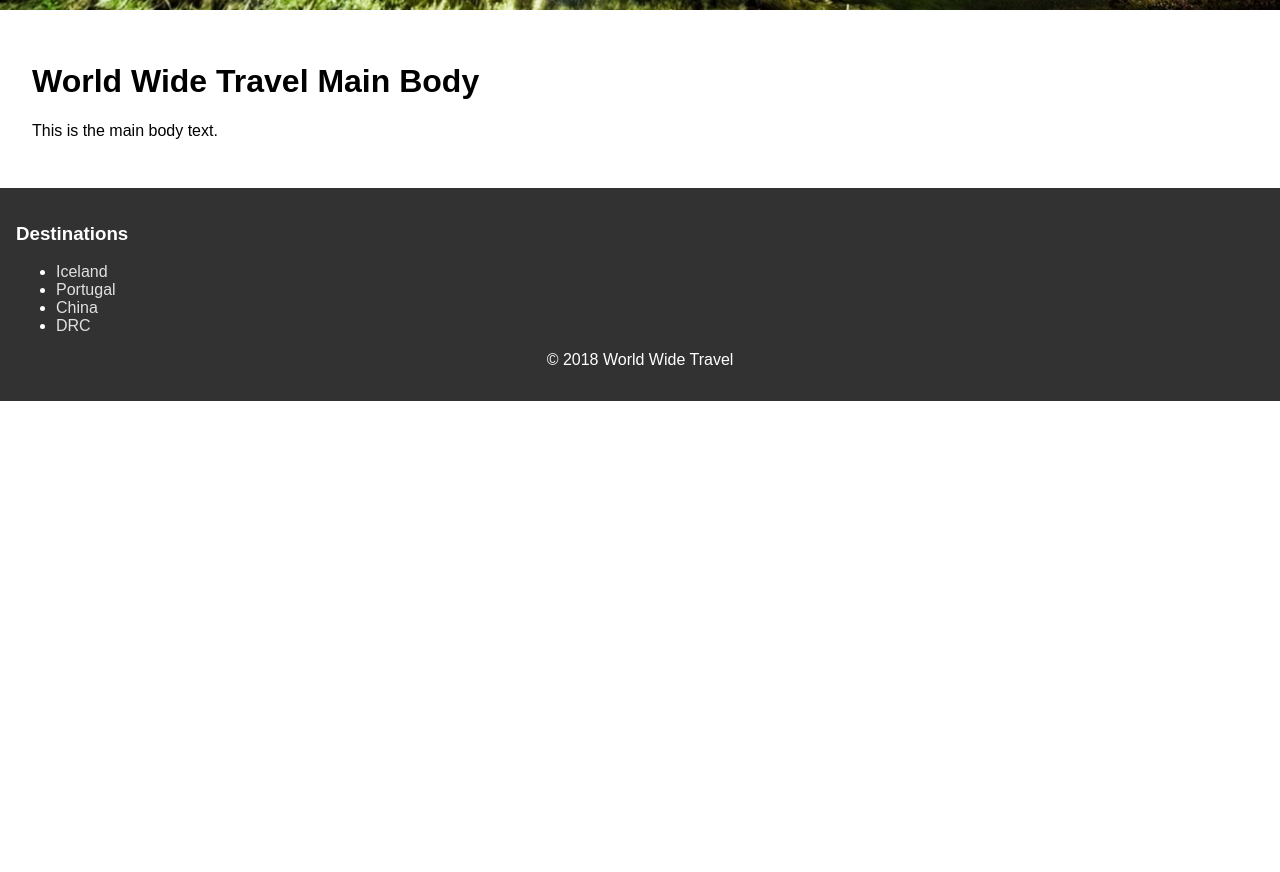
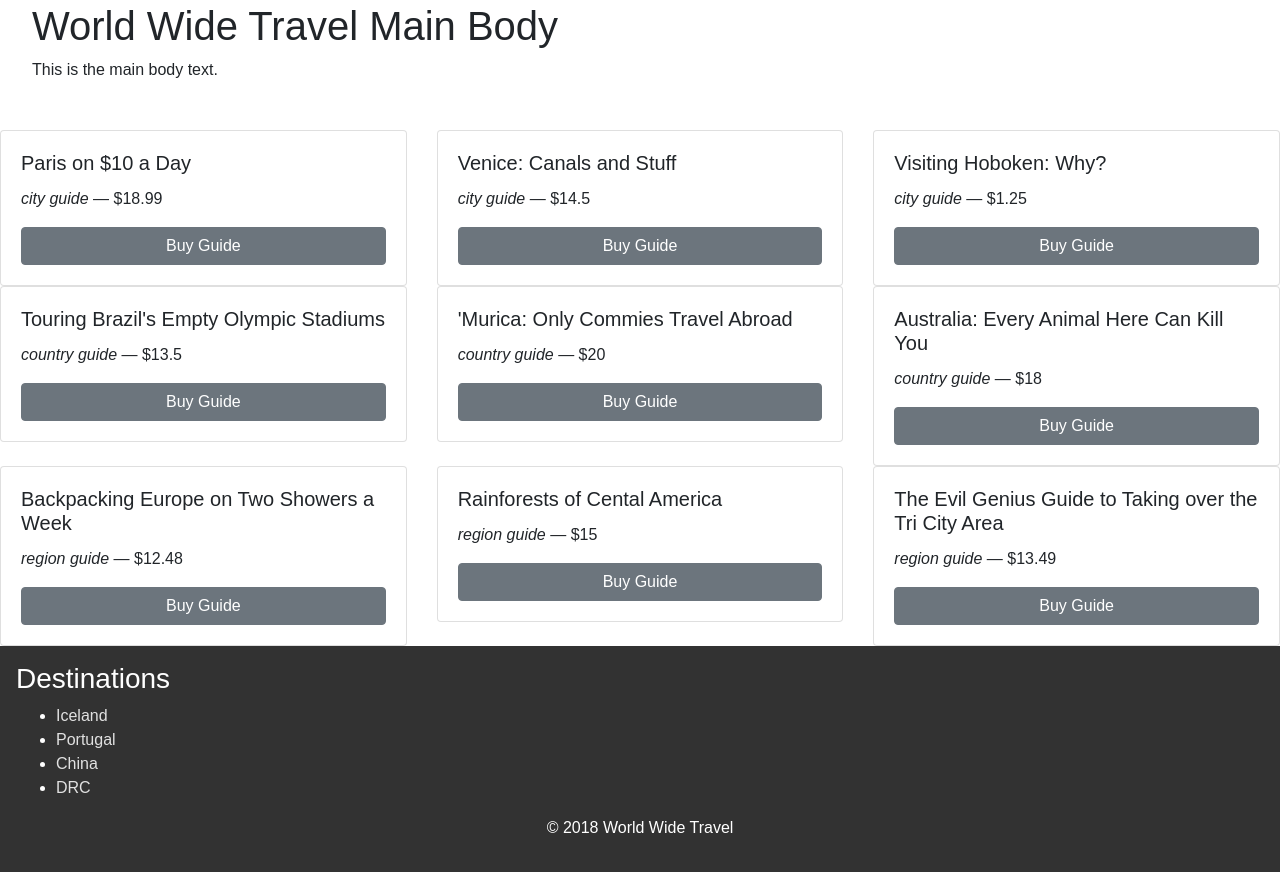
Before and after one commit to melissawheatley/wide-world-travel, a React (Create React App) app: page / in a window 1280 px wide. Shown: the part 880-1752 px from the top of the page. Before the commit the page ends 1281 px from the top, so only its background shows below. Built offline with nearby package versions, Linux system fonts and the light colour scheme.

Commit message:
added reactstrap, deleted serviceworker, added guidebooks module for displaying books in cards

```diff
--- a/package.json
+++ b/package.json
@@ -3,9 +3,11 @@
   "version": "0.1.0",
   "private": true,
   "dependencies": {
+    "bootstrap": "^4.0.0",
     "react": "^16.3.1",
     "react-dom": "^16.3.1",
-    "react-scripts": "1.1.4"
+    "react-scripts": "1.1.4",
+    "reactstrap": "^5.0.0-beta.3"
   },
   "scripts": {
     "start": "react-scripts start",
--- a/src/App.js
+++ b/src/App.js
@@ -3,24 +3,31 @@ import './App.css';
 import Header from './Header';
 import Main from './Main-body';
 import PrettyPhoto from './img/ICELAND.jpg';
+import Guides from './Guides';
 import Footer from './Footer';
+
+
 
 const destinations = [
   {
     url :"#",
-    name : "Iceland"
+    name : "Iceland",
+    key : 1
   },
   {
     url : "#",
-    name: "Portugal"
+    name: "Portugal",
+    key: 2
   },
   {
     url : "#",
-    name : "China"
+    name : "China",
+    key : 3
   },
   {
     url : "#",
-    name : "DRC"
+    name : "DRC",
+    key : 4
   }
  ]
 
@@ -30,6 +37,7 @@ class App extends Component {
       <div className="App">
         <Header Title="Wide World Travel, Inc" />
         <Main PrettyPhoto={PrettyPhoto} />
+        <Guides />
             <Footer destinations={destinations} />
       </div>
     );
--- /dev/null
+++ b/src/Guides.js
@@ -0,0 +1,22 @@
+import React from 'react';
+import guidesData from './guidebook.json';
+import { Card, Button, CardTitle, CardText, Row, Col } from 'reactstrap';
+
+function Guides(props){
+    const guideCards = guidesData.map((guide) =>
+<Col sm="4">
+        <Card body>
+          <CardTitle>{guide.title}</CardTitle>
+          <CardText><em>{guide.type} guide</em> — ${guide.price}</CardText>
+          <Button>Buy Guide</Button>
+        </Card>
+      </Col>
+);
+    return(
+    <Row>
+      {guideCards}
+    </Row>
+  );
+};
+
+export default Guides;
--- /dev/null
+++ b/src/guidebook.json
@@ -0,0 +1,37 @@
+[{
+      "type": "city",
+      "title": "Paris on $10 a Day",
+      "price": 18.99
+    }, {
+      "type": "city",
+      "title": "Venice: Canals and Stuff",
+      "price": 14.50
+    }, {
+      "type": "city",
+      "title": "Visiting Hoboken: Why?",
+      "price": 1.25
+    }, {
+      "type": "country",
+      "title": "Touring Brazil's Empty Olympic Stadiums",
+      "price": 13.50
+    }, {
+      "type": "country",
+      "title": "'Murica: Only Commies Travel Abroad",
+      "price": 20.00
+    }, {
+      "type": "country",
+      "title": "Australia: Every Animal Here Can Kill You",
+      "price": 18.00
+    }, {
+      "type": "region",
+      "title": "Backpacking Europe on Two Showers a Week",
+      "price": 12.48
+    }, {
+      "type": "region",
+      "title": "Rainforests of Cental America",
+      "price": 15.00
+    }, {
+      "type": "region",
+      "title": "The Evil Genius Guide to Taking over the Tri City Area",
+      "price": 13.49
+    }]
--- a/src/index.js
+++ b/src/index.js
@@ -1,8 +1,7 @@
 import React from 'react';
 import ReactDOM from 'react-dom';
+import 'bootstrap/dist/css/bootstrap.min.css';
 import './index.css';
 import App from './App';
-import registerServiceWorker from './registerServiceWorker';
 
 ReactDOM.render(<App />, document.getElementById('root'));
-registerServiceWorker();
--- a/src/registerServiceWorker.js
+++ /dev/null
@@ -1,117 +0,0 @@
-// In production, we register a service worker to serve assets from local cache.
-
-// This lets the app load faster on subsequent visits in production, and gives
-// it offline capabilities. However, it also means that developers (and users)
-// will only see deployed updates on the "N+1" visit to a page, since previously
-// cached resources are updated in the background.
-
-// To learn more about the benefits of this model, read https://goo.gl/KwvDNy.
-// This link also includes instructions on opting out of this behavior.
-
-const isLocalhost = Boolean(
-  window.location.hostname === 'localhost' ||
-    // [::1] is the IPv6 localhost address.
-    window.location.hostname === '[::1]' ||
-    // 127.0.0.1/8 is considered localhost for IPv4.
-    window.location.hostname.match(
-      /^127(?:\.(?:25[0-5]|2[0-4][0-9]|[01]?[0-9][0-9]?)){3}$/
-    )
-);
-
-export default function register() {
-  if (process.env.NODE_ENV === 'production' && 'serviceWorker' in navigator) {
-    // The URL constructor is available in all browsers that support SW.
-    const publicUrl = new URL(process.env.PUBLIC_URL, window.location);
-    if (publicUrl.origin !== window.location.origin) {
-      // Our service worker won't work if PUBLIC_URL is on a different origin
-      // from what our page is served on. This might happen if a CDN is used to
-      // serve assets; see https://github.com/facebookincubator/create-react-app/issues/2374
-      return;
-    }
-
-    window.addEventListener('load', () => {
-      const swUrl = `${process.env.PUBLIC_URL}/service-worker.js`;
-
-      if (isLocalhost) {
-        // This is running on localhost. Lets check if a service worker still exists or not.
-        checkValidServiceWorker(swUrl);
-
-        // Add some additional logging to localhost, pointing developers to the
-        // service worker/PWA documentation.
-        navigator.serviceWorker.ready.then(() => {
-          console.log(
-            'This web app is being served cache-first by a service ' +
-              'worker. To learn more, visit https://goo.gl/SC7cgQ'
-          );
-        });
-      } else {
-        // Is not local host. Just register service worker
-        registerValidSW(swUrl);
-      }
-    });
-  }
-}
-
-function registerValidSW(swUrl) {
-  navigator.serviceWorker
-    .register(swUrl)
-    .then(registration => {
-      registration.onupdatefound = () => {
-        const installingWorker = registration.installing;
-        installingWorker.onstatechange = () => {
-          if (installingWorker.state === 'installed') {
-            if (navigator.serviceWorker.controller) {
-              // At this point, the old content will have been purged and
-              // the fresh content will have been added to the cache.
-              // It's the perfect time to display a "New content is
-              // available; please refresh." message in your web app.
-              console.log('New content is available; please refresh.');
-            } else {
-              // At this point, everything has been precached.
-              // It's the perfect time to display a
-              // "Content is cached for offline use." message.
-              console.log('Content is cached for offline use.');
-            }
-          }
-        };
-      };
-    })
-    .catch(error => {
-      console.error('Error during service worker registration:', error);
-    });
-}
-
-function checkValidServiceWorker(swUrl) {
-  // Check if the service worker can be found. If it can't reload the page.
-  fetch(swUrl)
-    .then(response => {
-      // Ensure service worker exists, and that we really are getting a JS file.
-      if (
-        response.status === 404 ||
-        response.headers.get('content-type').indexOf('javascript') === -1
-      ) {
-        // No service worker found. Probably a different app. Reload the page.
-        navigator.serviceWorker.ready.then(registration => {
-          registration.unregister().then(() => {
-            window.location.reload();
-          });
-        });
-      } else {
-        // Service worker found. Proceed as normal.
-        registerValidSW(swUrl);
-      }
-    })
-    .catch(() => {
-      console.log(
-        'No internet connection found. App is running in offline mode.'
-      );
-    });
-}
-
-export function unregister() {
-  if ('serviceWorker' in navigator) {
-    navigator.serviceWorker.ready.then(registration => {
-      registration.unregister();
-    });
-  }
-}
```
